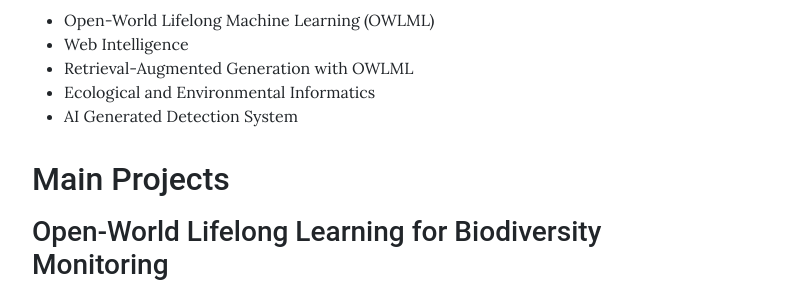
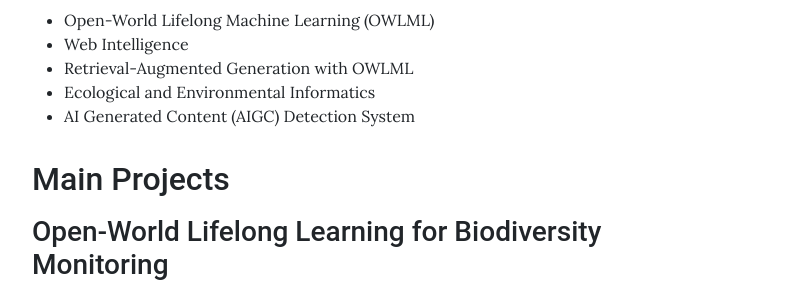
Before and after one commit to gusti-alfarisy/gusti-alfarisy.github.io, a Jekyll site: the page built from pages/home.md, in a window 1280 px wide and 900 px high, scrolled down 1593 px. Shown: the part 154-454 px from the top of the window, without its empty margins (240-1039 px from the left). Built offline with Jekyll 4.4.1, drawn with Linux system fonts in a browser that asks for light colours.

Commit message:
updating my home page

```diff
--- a/pages/home.md
+++ b/pages/home.md
@@ -32,7 +32,7 @@ Hi, greetings from Borneo Island! I am an assistant professor at Institut Teknol
 - Web Intelligence
 - Retrieval-Augmented Generation with OWLML
 - Ecological and Environmental Informatics
-- AI Generated Detection System
+- AI Generated Content (AIGC) Detection System
 
 ## Main Projects
 
```
